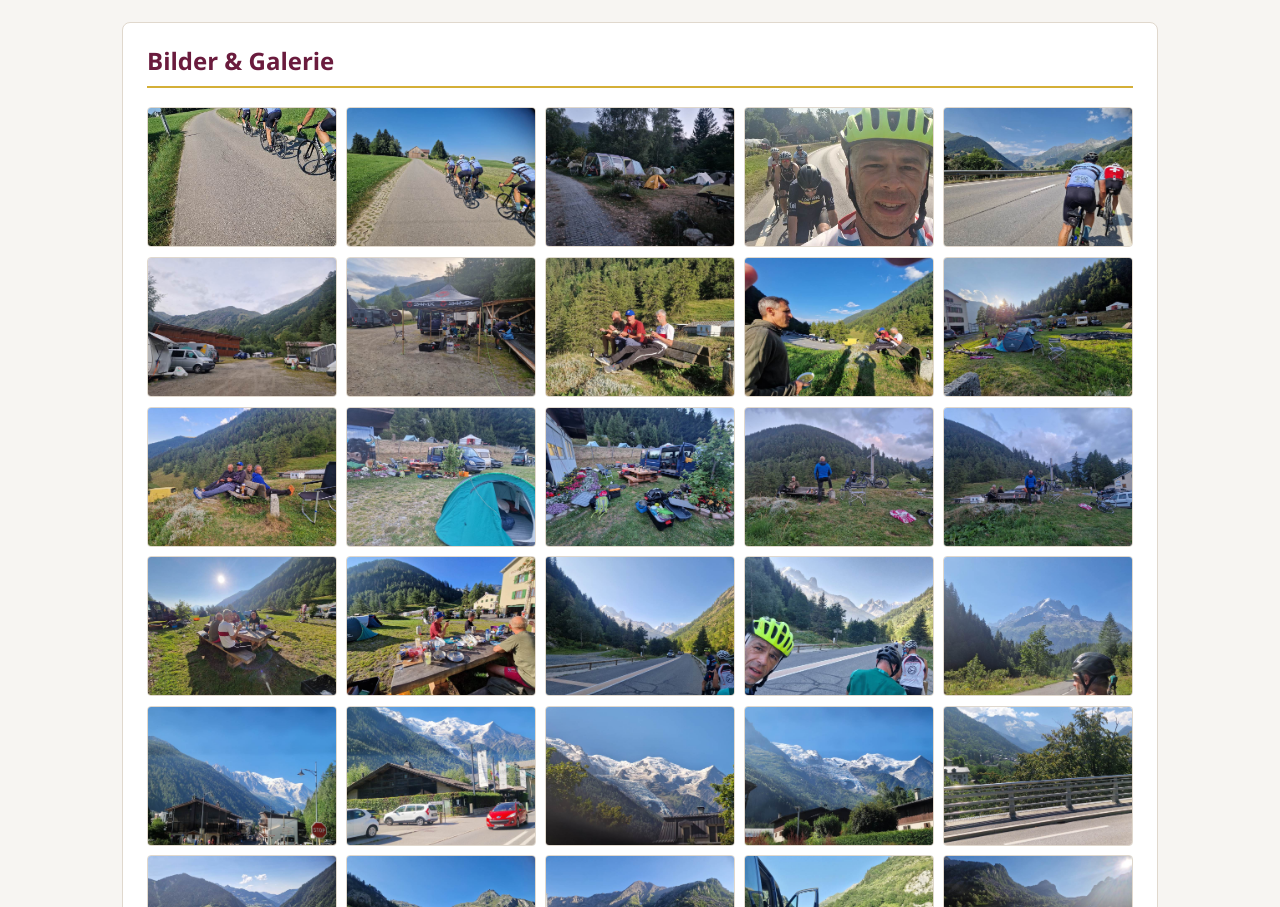
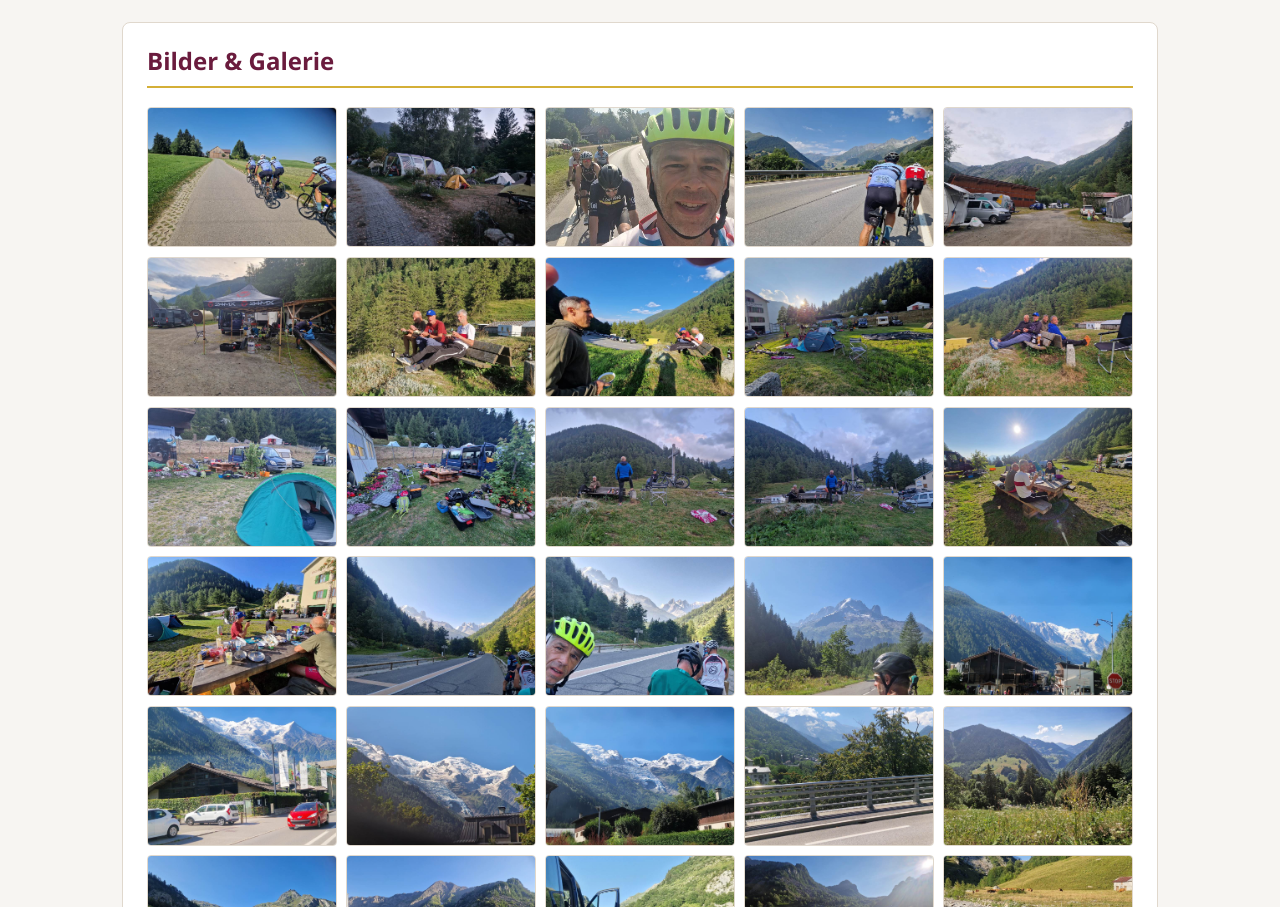
Before and after one commit to maexx/TourDerLeiden_25Jahre, a plain HTML site: page index.html in a window 1280 px wide. Shown: the part 850-1757 px from the top of the page. Drawn offline with nearby package versions, Linux system fonts and the light colour scheme.

Commit message:
Foto 20260730_094205 entfernt

```diff
--- a/index.html
+++ b/index.html
@@ -47,7 +47,6 @@
     <section id="bilder">
       <h2>Bilder &amp; Galerie</h2>
       <div class="gallery-grid">
-        <img src="assets/gallery-web/20260730_094205.jpg" alt="TDL Foto 20260730_094205" loading="lazy">
         <img src="assets/gallery-web/20260730_094213.jpg" alt="TDL Foto 20260730_094213" loading="lazy">
         <img src="assets/gallery-web/20260730_212331.jpg" alt="TDL Foto 20260730_212331" loading="lazy">
         <img src="assets/gallery-web/20260731_101407.jpg" alt="TDL Foto 20260731_101407" loading="lazy">
```
Also changed, not shown: assets/gallery-web/20260730_094205.jpg (deleted).
